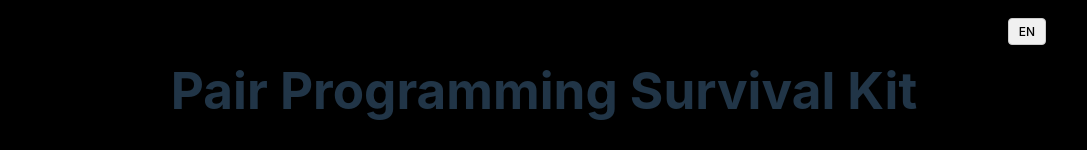
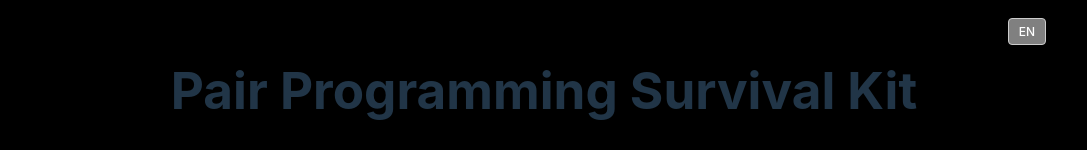
Before and after one commit to objarni/pair-programming-survival-kit, a React (Vite) app: page / in a window 1280 px wide. Shown: the top 150 px of the page, without its empty margins (96-1183 px from the left). Built offline with nearby package versions, Linux system fonts and the light colour scheme.

Commit message:
unify interactive element colors and transitions

```diff
--- a/src/App.css
+++ b/src/App.css
@@ -15,10 +15,7 @@ body {
 }
 
 .sidebar {
-    background-color: gray;
-    border: 2px solid darkgray; /* Dark gray edge */
     border-radius: 12px; /* Rounded corners */
-    color: white; /* Text color */
     font-size: 16px;
     cursor: pointer;
     transition: background-color 0.3s ease;
@@ -41,9 +38,22 @@ body {
     justify-content: center;
     align-items: center;
 }
+
 .app {
   position: relative;
   padding-top: 20px;
+}
+
+.interactive {
+    color: white; /* Text color */
+    background-color: gray;
+    border: 2px solid darkgray; /* Dark gray edge */
+    transition: background-color 0.3s;
+    cursor: pointer;
+}
+
+.interactive:hover {
+  background-color: #e0e0e0;
 }
 
 .language-toggle {
@@ -53,15 +63,8 @@ body {
 }
 
 .lang-button {
-  background-color: #f0f0f0;
   border: 1px solid #ccc;
   border-radius: 4px;
   padding: 5px 10px;
   font-size: 12px;
-  cursor: pointer;
-  transition: background-color 0.3s;
 }
-
-.lang-button:hover {
-  background-color: #e0e0e0;
-}
--- a/src/App.tsx
+++ b/src/App.tsx
@@ -14,6 +14,10 @@ const texts: Tip[] = [
   {
     sv: "Inled en session med att 'connecta' med varandra. Hur mår du? Hur är din dag? Att förstå var den andra 'är' idag skapar empatisk kontakt och ökar motivation att bygga tillsammans, och minskar risken för friktion under sessionen. Förslag på timebox: 5 minuter.",
     en: "Start a session by 'connecting' with each other. How are you? How's your day? Understanding where the other person 'is' today creates empathetic contact, increases motivation to build together, and reduces the risk of friction during the session. Suggested timebox: 5 minutes."
+  },
+  {
+    sv: "Aligna sedan om ett första 'mikromål'. Att ha valt en ticket från Jira i förväg är nödvändigt men alltså inte tillräckligt. Försök formulera ett första steg tillsammans, gärna i text (t.ex. skriv ett meddelande i chatten), som gärna får vara riktigt litet (tänk 10 minuters jobb), så blir det så mycket lättare att förstå vad som pågår därefter, och ni får en bra start på sessionen. Lite som att skrynkla en post-it och slänga i papperskorgen, en liten YES-känsla fort! Exempel skulle kunna vara 'GOAL: get topmost acceptance criteria passing' eller 'GOAL: hello page seen in browser'. Förslag på timebox: 5 minuter.",
+    en: "Then align on a first 'micro-goal'. Having chosen a ticket from Jira in advance is necessary but not sufficient. Try to formulate a first step together, preferably in text (e.g., write a message in the chat), which can be really small (think 10 minutes of work), making it much easier to understand what's going on thereafter, and you get a good start to the session. It's like crumpling a post-it and throwing it in the trash, a quick YES feeling! Examples could be 'GOAL: get topmost acceptance criteria passing' or 'GOAL: hello page seen in browser'. Suggested timebox: 5 minutes."
   },
   {
     sv: "Aligna sedan om ett första 'mikromål'. Att ha valt en ticket från Jira i förväg är nödvändigt men alltså inte tillräckligt. Försök formulera ett första steg tillsammans, gärna i text (t.ex. skriv ett meddelande i chatten), som gärna får vara riktigt litet (tänk 10 minuters jobb), så blir det så mycket lättare att förstå vad som pågår därefter, och ni får en bra start på sessionen. Lite som att skrynkla en post-it och slänga i papperskorgen, en liten YES-känsla fort! Exempel skulle kunna vara 'GOAL: get topmost acceptance criteria passing' eller 'GOAL: hello page seen in browser'. Förslag på timebox: 5 minuter.",
@@ -61,14 +65,14 @@ export default function App() {
   return (
     <div className="app">
       <div className="language-toggle">
-        <button onClick={toggleLanguage} className="lang-button">
+        <button onClick={toggleLanguage} className="lang-button interactive">
           {language === 'sv' ? 'EN' : 'SV'}
         </button>
       </div>
       <h1>Pair Programming Survival Kit</h1>
       <div className="container">
         {page > 0 && (
-          <div className="sidebar" onClick={() => setPage(page-1)}>
+          <div className="sidebar interactive" onClick={() => setPage(page-1)}>
             {language === 'sv' ? 'Förra!' : 'Previous!'}
           </div>
         )}
@@ -81,7 +85,7 @@ export default function App() {
         </div>
 
         {page < texts.length-1 && (
-          <div className="sidebar" onClick={() => setPage(page+1)}>
+          <div className="sidebar interactive" onClick={() => setPage(page+1)}>
             {language === 'sv' ? 'Nästa!' : 'Next!'}
           </div>
         )}
```
